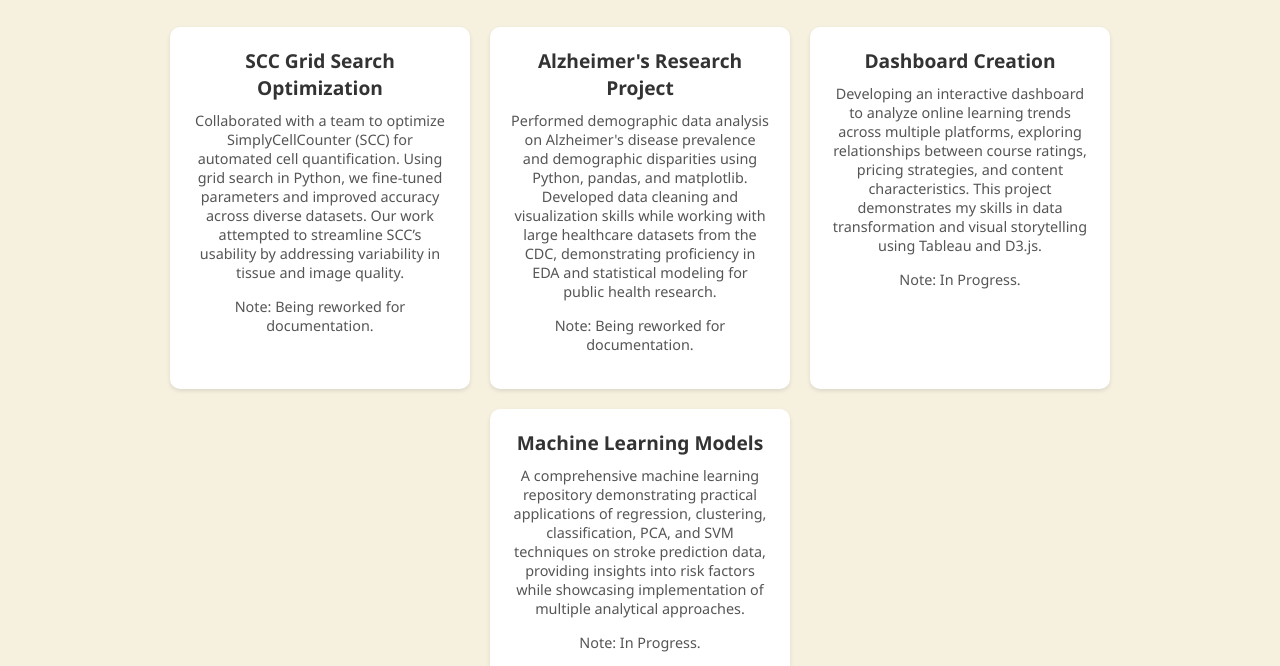
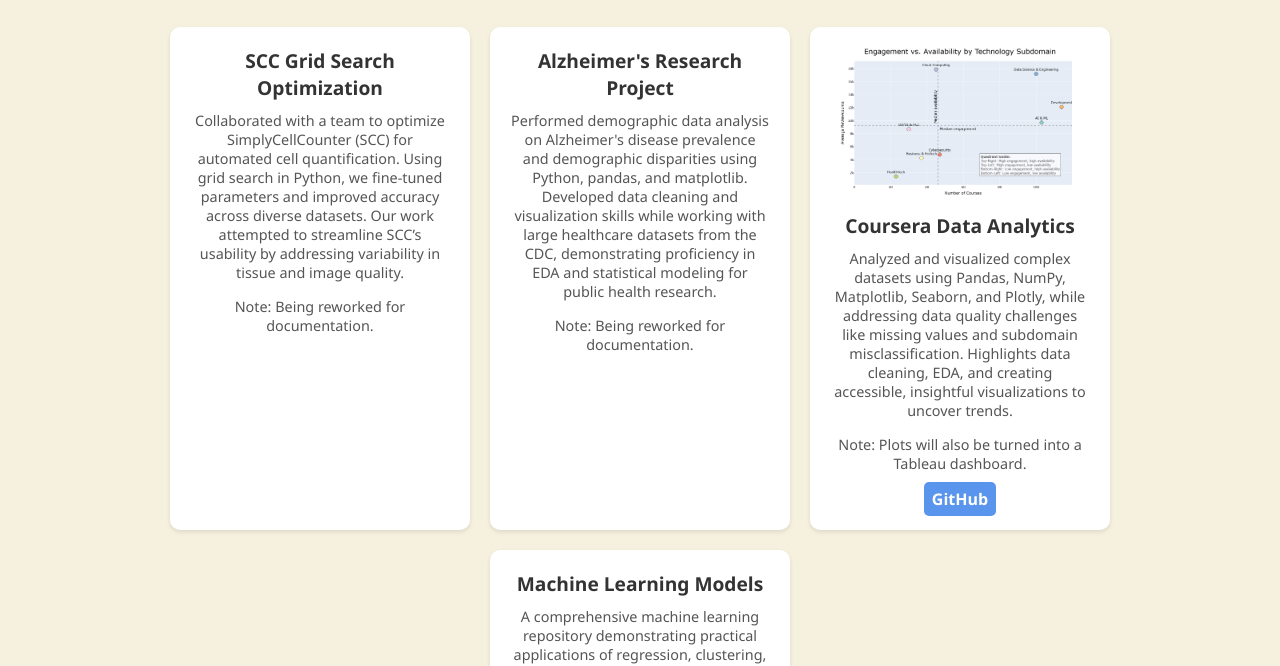
Before and after one commit to Saikeertanagubbala/portfolio-website, a website: page src/pages/projects.html in a window 1280 px wide. Shown: the part 148-814 px from the top of the page. Drawn offline with Linux system fonts and the light colour scheme.

Commit message:
project description added + image

```diff
--- a/src/pages/projects.html
+++ b/src/pages/projects.html
@@ -33,9 +33,11 @@
                         <p>Note: Being reworked for documentation.</p>
                     </div>
                     <div class="project-item">
-                        <h3>Dashboard Creation</h3>
-                        <p>Developing an interactive dashboard to analyze online learning trends across multiple platforms, exploring relationships between course ratings, pricing strategies, and content characteristics. This project demonstrates my skills in data transformation and visual storytelling using Tableau and D3.js.</p>
-                        <p>Note: In Progress.</p>
+                        <img src="Coursera_plot.png" style="width:15em; height: 10pxem;" alt="Coursera Thumbnail">
+                        <h3>Coursera Data Analytics</h3>
+                        <p>Analyzed and visualized complex datasets using Pandas, NumPy, Matplotlib, Seaborn, and Plotly, while addressing data quality challenges like missing values and subdomain misclassification. Highlights data cleaning, EDA, and creating accessible, insightful visualizations to uncover trends.</p>
+                        <p>Note: Plots will also be turned into a Tableau dashboard.</p>
+                        <a href="https://github.com/Saikeertanagubbala/online-course-analysis" target="_blank">GitHub</a>
                     </div>
                     <div class="project-item">
                         <h3>Machine Learning Models</h3>
```
Also changed, not shown: src/pages/Coursera_plot.png (added).
